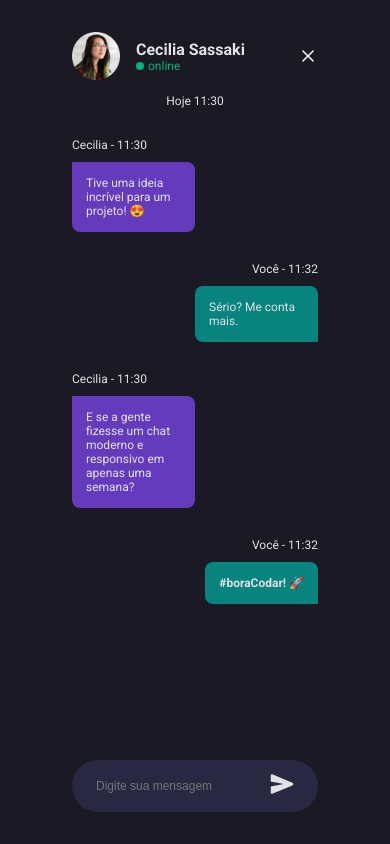
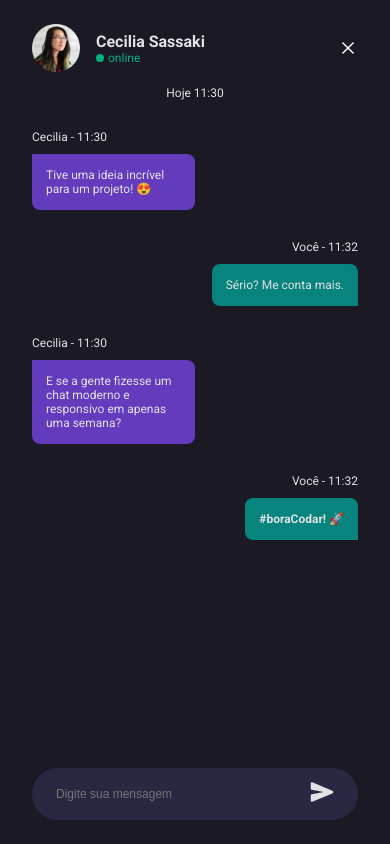
Before and after one commit to oJorta/boraCodar-chat, a plain HTML site: page index.html in a window 390 px wide. Drawn offline with Linux system fonts and the light colour scheme.

Commit message:
added README.md

```diff
--- a/style.css
+++ b/style.css
@@ -167,3 +167,9 @@ form input {
 ::-webkit-scrollbar-thumb:hover {
   background: var(--scrollbar-hover);
 }
+
+@media only screen and (max-width: 480px) {
+  body{
+    padding: 24px 32px;
+  }
+}
```
Also changed, not shown: 1 other file.
